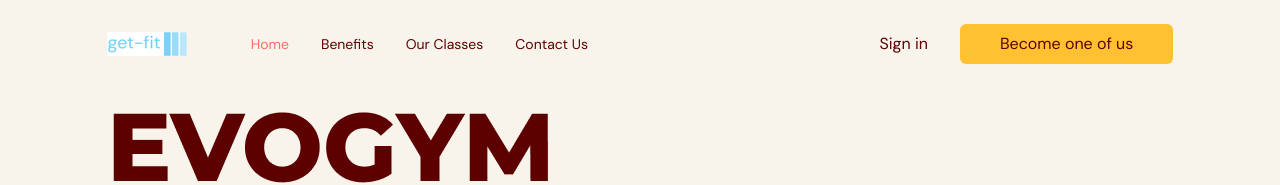
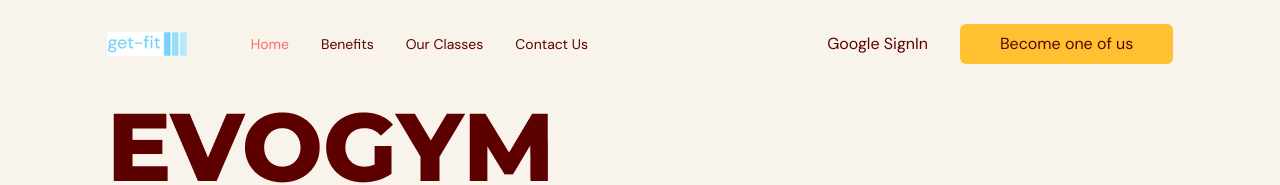
Before and after one commit to PeterZabila/get-fit, a React (Vite) app: page / in a window 1280 px wide. Shown: the top 185 px of the page. Built offline with nearby package versions, Linux system fonts and the light colour scheme; the HTML template or start-up script is replaced by a standard one.

Commit message:
with G signin

```diff
--- a/package.json
+++ b/package.json
@@ -11,11 +11,13 @@
   },
   "dependencies": {
     "@heroicons/react": "^2.0.18",
+    "firebase": "^10.5.0",
     "framer-motion": "^10.16.4",
     "react": "^18.2.0",
     "react-anchor-link-smooth-scroll": "^1.0.12",
     "react-dom": "^18.2.0",
-    "react-hook-form": "^7.47.0"
+    "react-hook-form": "^7.47.0",
+    "sonner": "^1.0.3"
   },
   "devDependencies": {
     "@types/node": "^20.7.1",
--- /dev/null
+++ b/src/auth.tsx
@@ -0,0 +1,23 @@
+import { useState, useEffect } from "react";
+import { getAuth, signInWithPopup } from "firebase/auth";
+import { app, googleAuthProvider } from "./firebase";
+
+
+export const AuthProvider = () => {
+    const auth = getAuth(app);
+    const [user, setUser] = useState(auth.currentUser);
+
+    useEffect(() => {
+        const unsub = auth.onAuthStateChanged((maybeUser) => {
+            if(maybeUser != null) {
+                return setUser(maybeUser)
+            }
+
+            signInWithPopup(auth, googleAuthProvider).then(credentials => setUser(credentials.user)).catch(e => console.error(e));
+        });
+
+        return unsub;
+    }, [auth] )
+
+    return user !== null ? <>{user.displayName}</> : <>loading...</>
+}
--- /dev/null
+++ b/src/firebase.ts
@@ -0,0 +1,39 @@
+import { initializeApp } from "firebase/app";
+import { getAuth, GoogleAuthProvider, signInWithPopup } from "firebase/auth";
+const API_KEY = import.meta.env.VITE_API_KEY;
+
+const firebaseConfig = {
+  apiKey: API_KEY,
+  authDomain: "get-fit-70eb5.firebaseapp.com",
+  projectId: "get-fit-70eb5",
+  storageBucket: "get-fit-70eb5.appspot.com",
+  messagingSenderId: "164300869682",
+  appId: "1:164300869682:web:dff3946b6760f5b87c6c2b"
+};
+
+ const app = initializeApp(firebaseConfig);
+ const provider = new GoogleAuthProvider();
+ const auth = getAuth(app);
+ export { auth, provider, app };
+
+ export const signInWithGoogle = () => {
+  signInWithPopup(auth, provider)
+    .then((result) => {
+      const name: string | null = result.user.displayName;
+      const email: string | null = result.user.email;
+      const profilePic: string | null = result.user.photoURL;
+
+    if(name) {
+      localStorage.setItem("name", name);
+    }
+    if(email) {
+      localStorage.setItem("email", email);
+    }
+    if(profilePic) {
+      localStorage.setItem("profilePic", profilePic);
+    }
+
+    })
+    .catch(() => console.log("error")
+    );
+};
--- a/src/scenes/home/index.tsx
+++ b/src/scenes/home/index.tsx
@@ -73,7 +73,7 @@ const isAboveMediumScreens = useMediaQuery("(min-width: 1060px)")
                     <img src={HomePageGraphic} alt="home-pageGraphic" />
                 </div>
             </motion.div>
-            {/* SPONSORS */}
+            {/* SPONSORS
             {isAboveMediumScreens &&
                 (
                     <div className="h-[150px] w-full bg-primary-100 py-10">
@@ -86,7 +86,7 @@ const isAboveMediumScreens = useMediaQuery("(min-width: 1060px)")
                         </div>
                     </div>
                 )
-            }
+            } */}
 
         </section>
     )
--- a/src/scenes/navbar/index.tsx
+++ b/src/scenes/navbar/index.tsx
@@ -5,6 +5,9 @@ import Logo from '@/assets/Logo.png';
 import Link from "./Link";
 import ActionButton from '@/shared/ActionButton';
 import useMediaQuery from '@/hooks/useMediaQuery';
+import { auth, provider, app } from "@/firebase";
+import { signInWithPopup } from "firebase/auth";
+import { signInWithGoogle } from "@/firebase";
 
 type Props = {
     selectedPage: SelectedPage;
@@ -14,9 +17,16 @@ type Props = {
 
 export const Navbar = ({ selectedPage, setSelectedPage, isTopOfPage }: Props) => {
     const flexBetween = "flex items-center justify-between";
-    const navbarBackground = isTopOfPage ? "" : "bg-primary-100 drop-shadow"
-    const isAboveMediumScreens = useMediaQuery("(min-width: 1060px)")
-    const [isMenuToggled, setIsMenuToggled] = useState<boolean>(false)
+    const navbarBackground = isTopOfPage ? "" : "bg-primary-100 drop-shadow";
+    const isAboveMediumScreens = useMediaQuery("(min-width: 1060px)");
+    const [isMenuToggled, setIsMenuToggled] = useState<boolean>(false);
+    const [user, setUser] = useState<string | null>(localStorage.getItem("name"));
+
+    const handleLogout = () => {
+        localStorage.clear();
+        setUser(null)
+    }
+
     return (
         <nav>
             <div
@@ -48,7 +58,11 @@ export const Navbar = ({ selectedPage, setSelectedPage, isTopOfPage }: Props) =>
                                 />
                             </div>
                             <div className={`${flexBetween} gap-8`}>
-                                <p>Sign in</p>
+                                {user !== null ? (<><h2>Hello <span className="font-bold">{user}</span></h2><button type="button" onClick={handleLogout} className="bg-primary-300 rounded-md p-2">Logout</button></>) : (<button type="button" onClick={signInWithGoogle}>
+                                    Google SignIn
+                                </button>)}
+
+
                                 <ActionButton
                                     setSelectedPage={setSelectedPage}
                                 >Become one of us</ActionButton>
```
Also changed, not shown: 2 other files (tests, documents, lock files or other folders).
